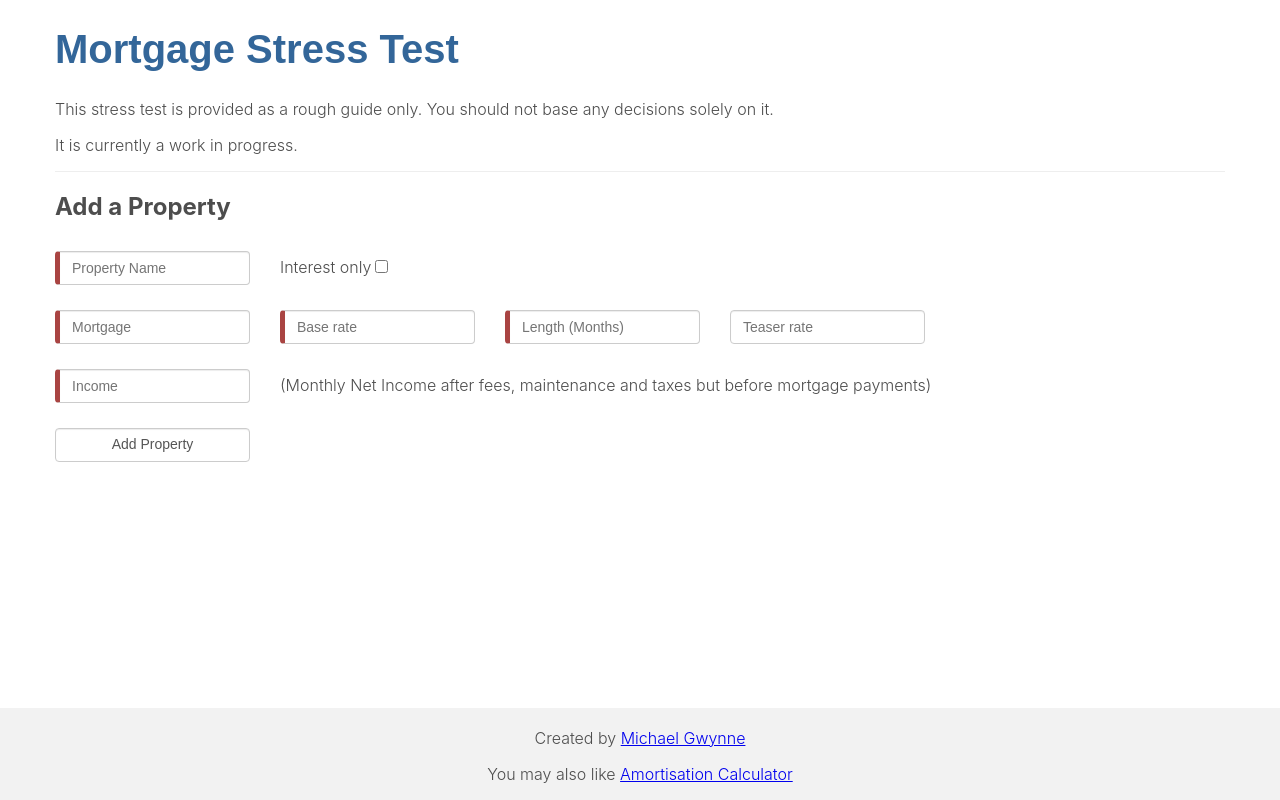
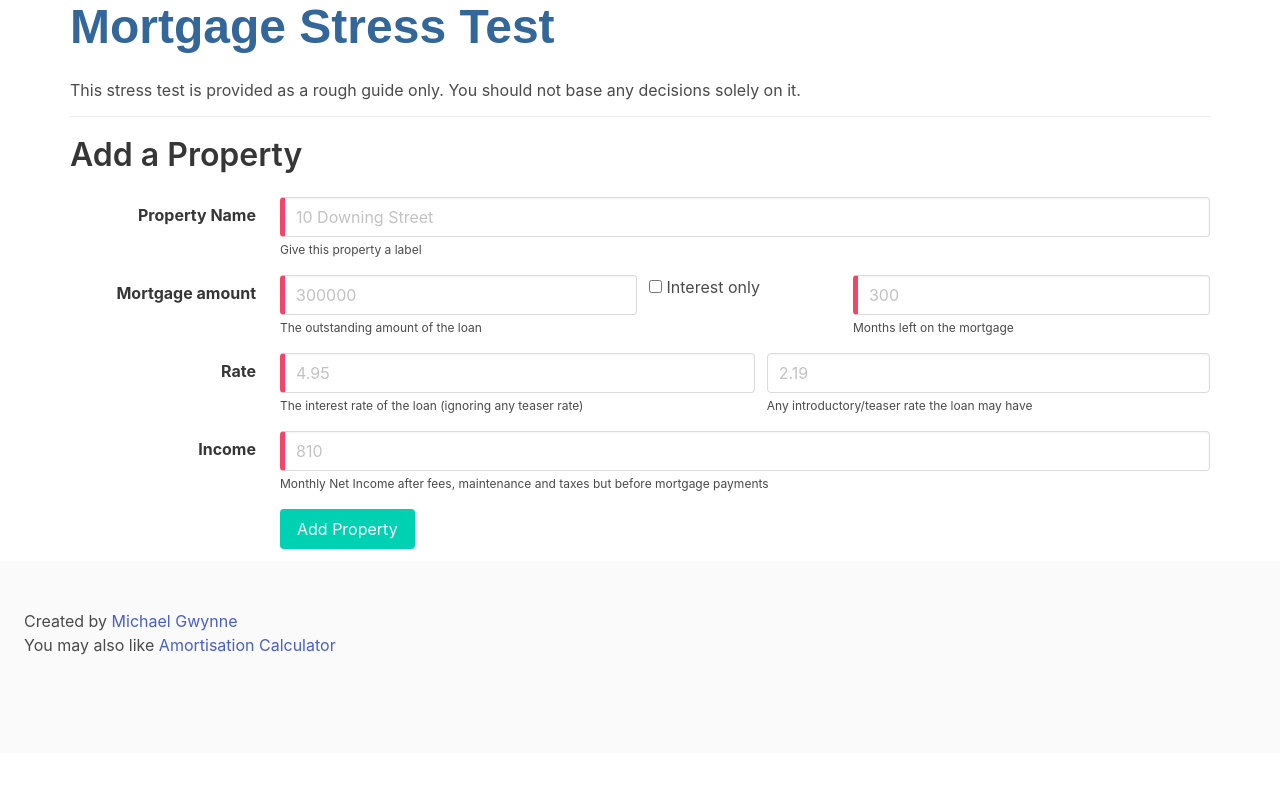
Before and after one commit to votemike/stress-test, a React (Create React App) app: page / in a window 1280 px wide. Built offline with nearby package versions, Linux system fonts and the light colour scheme.

Commit message:
Restyling form

```diff
--- a/package.json
+++ b/package.json
@@ -4,6 +4,7 @@
   "version": "0.1.0",
   "private": true,
   "dependencies": {
+    "bulma": "^0.8.2",
     "react": "^16.11.0",
     "react-dom": "^16.11.0",
     "react-scripts": "3.2.0"
--- a/src/App.js
+++ b/src/App.js
@@ -30,17 +30,18 @@ function App() {
     <>
       <div className="stress-test">
         <header>
-          <h1>Mortgage Stress Test</h1>
+          <h1 className="title is-1">Mortgage Stress Test</h1>
           <p>This stress test is provided as a rough guide only. You should not base any decisions solely on it.</p>
-          <p>It is currently a work in progress.</p>
         </header>
         <PropertySummaries properties={properties} removePropertyHandler={removePropertyHandler}/>
         <FullSummary properties={properties}/>
         <AddProperty addPropertyHandler={addPropertyHandler}/>
       </div>
-      <footer>
-        <p>Created by <a href="https://votemike.co.uk">Michael Gwynne</a></p>
-        <p>You may also like <a href="https://votemike.github.io/amortisation-calculator/">Amortisation Calculator</a></p>
+      <footer className="footer">
+        <div className="content has-text-centered">
+          <p>Created by <a href="https://votemike.co.uk">Michael Gwynne</a></p>
+          <p>You may also like <a href="https://votemike.github.io/amortisation-calculator/">Amortisation Calculator</a></p>
+        </div>
       </footer>
     </>
   );
--- a/src/App.scss
+++ b/src/App.scss
@@ -1,14 +1,12 @@
-$footerHeight: 88px;
-
-html {
-  min-height: 100%;
-  position: relative;
-}
-
-body {
-  height: 100%;
-  padding-bottom: $footerHeight;
-}
+@import '~bulma/sass/utilities/_all.sass';
+@import '~bulma/sass/base/_all.sass';
+@import '~bulma/sass/elements/button.sass';
+@import '~bulma/sass/elements/title.sass';
+@import '~bulma/sass/form/shared';
+@import '~bulma/sass/form/checkbox-radio';
+@import '~bulma/sass/form/input-textarea';
+@import '~bulma/sass/form/tools';
+@import '~bulma/sass/layout/footer';
 
 .stress-test {
   margin-left: auto;
@@ -23,17 +21,20 @@ body {
   header {
     border-bottom: 1px solid #eee;
     margin-bottom: 20px;
+    padding-bottom: 10px;
   }
 
-  h1 {
+  h1.title.is-1 {
     color: #369;
     font-family: Arial,Helvetica,sans-serif;
-    font-size: 2.5em;
+
+    @include mobile() {
+      font-size: 2.25rem;
+    }
   }
 
-  h2 {
-    display: inline-block;
-    margin-top: 0;
+  p {
+    margin-bottom: 4px;
   }
 
   .collapsable-toggle {
@@ -50,6 +51,7 @@ body {
     height: 36px;
     letter-spacing: .5px;
     line-height: 36px;
+    margin-top: 8px;
     padding: 0 16px;
 
     &:hover {
@@ -60,12 +62,13 @@ body {
   .collapsable {
     border: 1px solid rgb(225, 225, 225);
     border-radius: 4px;
-    padding: 24px 16px;
+    padding: 8px 16px 20px;
     margin-bottom: 12px;
 
     .collapsable-key-info {
       background-color: rgb(245, 245, 245);
       border-radius: 4px;
+      margin-bottom: 8px;
       padding: 8px;
 
       div:not(:last-child) {
@@ -80,72 +83,17 @@ body {
 }
 
 form {
-  margin: 10px 0;
-  .field {
-    display: inline-block;
-    margin-bottom: 15px;
-    padding: 0;
-    width: 100%;
-
-    input:not([type=checkbox]) {
-      background-color: #fff;
-      background-image: none;
-      border: 1px solid #ccc;
-      border-radius: 4px;
-      box-shadow: inset 0 1px 1px rgba(0,0,0,.075);
-      box-sizing: border-box;
-      color: #555;
-      font-size: 14px;
-      height: 34px;
-      line-height: 1.42857;
-      padding: 6px 12px;
-      transition: border-color ease-in-out .15s,box-shadow ease-in-out .15s;
-      width: 100%;
-
-      ::placeholder {
-        color: #999;
-        opacity: 1
-      }
+  input:required {
+    &:valid {
+      border-left: 5px solid $success;
     }
 
-    input:required {
-      &:valid {
-        border-left: 5px solid #42a948;
-      }
-
-      &:not(:valid) {
-        border-left: 5px solid #a94442;
-      }
-    }
-
-    input[type="submit"] {
-      cursor:pointer;
-    }
-  }
-
-  .income-label {
-    display: inline-block;
-    margin-bottom: 15px;
-  }
-
-  @media (min-width: 992px) {
-    .field {
-      padding: 0 30px 0 0;
-      width: calc(100% / 6);
-    }
-
-    .row {
-      margin-top: 10px;
+    &:not(:valid) {
+      border-left: 5px solid $danger;
     }
   }
 }
 
 footer {
-  background-color: #f2f2f2;
-  bottom: 0;
-  height: $footerHeight;
-  text-align: center;
-  padding-top: 4px;
-  position: absolute;
-  width: 100%;
+  margin-top: 12px;
 }
--- a/src/components/AddProperty.js
+++ b/src/components/AddProperty.js
@@ -27,44 +27,103 @@ class AddProperty extends React.Component {
   }
 
   render() {
-    const monthsLeftInput = this.state.interestOnly ? null : <div className="field"><input name="monthsLeft" value={this.state.monthsLeft} onChange={this.handleInputChange} type="number" placeholder="Length (Months)" min="0" step="1" required/></div>;
     return (
       <React.Fragment>
-        <h2>Add a Property</h2>
+        <h2 className="title is-3">Add a Property</h2>
         <form onSubmit={this.handleSubmit}>
-          <div className="row">
+          <div className="field is-horizontal">
+            <div className="field-label is-normal">
+              <label className="label">Property Name</label>
+            </div>
+            <div className="field-body">
               <div className="field">
-              <input name="name" value={this.state.name} onChange={this.handleInputChange} placeholder="Property Name" required/>
+                <div className="control">
+                  <input className="input" name="name" value={this.state.name} onChange={this.handleInputChange} placeholder="10 Downing Street" required/>
+                </div>
+                <p className="help">
+                  Give this property a label
+                </p>
+              </div>
+            </div>
+          </div>
+          <div className="field is-horizontal">
+            <div className="field-label is-normal">
+              <label className="label">Mortgage amount</label>
+            </div>
+            <div className="field-body">
+              <div className="field">
+                <div className="control">
+                  <input className="input" name="mortgage" value={this.state.mortgage} onChange={this.handleInputChange} type="number" placeholder="300000" step="any" min="0" required/>
+                </div>
+                <p className="help">
+                  The outstanding amount of the loan
+                </p>
               </div>
               <div className="field">
-              <label htmlFor="interestOnly">Interest only
-                <input name="interestOnly" checked={this.state.interestOnly} onChange={this.handleInputChange} type="checkbox"/>
+                <div className="control">
+                  <label className="checkbox">
+                    <input name="interestOnly" checked={this.state.interestOnly} onChange={this.handleInputChange} type="checkbox"/> Interest only
                   </label>
                 </div>
               </div>
-          <div className="row">
               <div className="field">
-              <input name="mortgage" value={this.state.mortgage} onChange={this.handleInputChange} type="number" placeholder="Mortgage" step="any" min="0" required/>
+                <div className="control">
+                  <input className="input" name="monthsLeft" value={this.state.monthsLeft} onChange={this.handleInputChange} type="number" placeholder="300" step="1" min="0" disabled={this.state.interestOnly} required={!this.state.interestOnly}/>
+                </div>
+                <p className="help">
+                  Months left on the mortgage
+                </p>
+              </div>
+            </div>
+          </div>
+          <div className="field is-horizontal">
+            <div className="field-label is-normal">
+              <label className="label">Rate</label>
+            </div>
+            <div className="field-body">
+              <div className="field">
+                <div className="control">
+                  <input className="input" name="baseRate" value={this.state.baseRate} onChange={this.handleInputChange} type="number" placeholder="4.95" step="any" required/>
+                </div>
+                <p className="help">
+                  The interest rate of the loan (ignoring any teaser rate)
+                </p>
               </div>
               <div className="field">
-              <input name="baseRate" value={this.state.baseRate} onChange={this.handleInputChange} type="number" placeholder="Base rate" step="any" required/>
+                <div className="control">
+                  <input className="input" name="teaserRate" value={this.state.teaserRate} onChange={this.handleInputChange} type="number" placeholder="2.19" step="any"/>
                 </div>
-            {monthsLeftInput}
-            <div className="field">
-              <input name="teaserRate" value={this.state.teaserRate} onChange={this.handleInputChange} type="number" placeholder="Teaser rate" step="any"/>
+                <p className="help">
+                  Any introductory/teaser rate the loan may have
+                </p>
               </div>
             </div>
-          <div className="row">
+          </div>
+          <div className="field is-horizontal">
+            <div className="field-label is-normal">
+              <label className="label">Income</label>
+            </div>
+            <div className="field-body">
               <div className="field">
-              <input name="income" value={this.state.income} onChange={this.handleInputChange} placeholder="Income" id="income" required/>
+                <div className="control">
+                  <input className="input" name="income" value={this.state.income} onChange={this.handleInputChange} type="number" step="any" placeholder="810" id="income" required/>
                 </div>
-            <div className="income-label">
-              <label htmlFor="income">(Monthly Net Income after fees, maintenance and taxes but before mortgage payments)</label>
+                <p className="help">
+                  Monthly Net Income after fees, maintenance and taxes but before mortgage payments
+                </p>
               </div>
             </div>
-          <div className="row">
+          </div>
+          <div className="field is-horizontal">
+            <div className="field-label"/>
+            <div className="field-body">
               <div className="field">
-              <input type="submit" value="Add Property"/>
+                <div className="control">
+                  <button type="submit" className="button is-primary">
+                    Add Property
+                  </button>
+                </div>
+              </div>
             </div>
           </div>
         </form>
--- a/src/components/CollapsableWidget.js
+++ b/src/components/CollapsableWidget.js
@@ -9,7 +9,7 @@ class CollapsableWidget extends React.Component {
   render() {
     return (
       <div className='collapsable'>
-        <h2 className='collapsable-toggle' onClick={() => this.setState(state => ({collapsed: !state.collapsed}))}>{this.props.heading}</h2>
+        <h2 className='collapsable-toggle title is-3' onClick={() => this.setState(state => ({collapsed: !state.collapsed}))}>{this.props.heading}</h2>
         <div className='collapsable-key-info collapsable-toggle' onClick={() => this.setState(state => ({collapsed: !state.collapsed}))}>
           {this.renderKeyInfoItems()}
         </div>
@@ -26,7 +26,7 @@ class CollapsableWidget extends React.Component {
 
   renderKeyInfoItems() {
     return Object.entries(this.props.keyInfoItems).map(([key, value]) => {
-      return <div><span className='collapsable-key-info-label'>{key}:</span> {value}</div>;
+      return <div key={`${this.props.heading}-${key}`}><span className='collapsable-key-info-label'>{key}:</span> {value}</div>;
     });
   }
 }
```
Also changed, not shown: 1 other file (tests, documents, lock files or other folders). Lines whose indentation alone changed are shown as unchanged.
